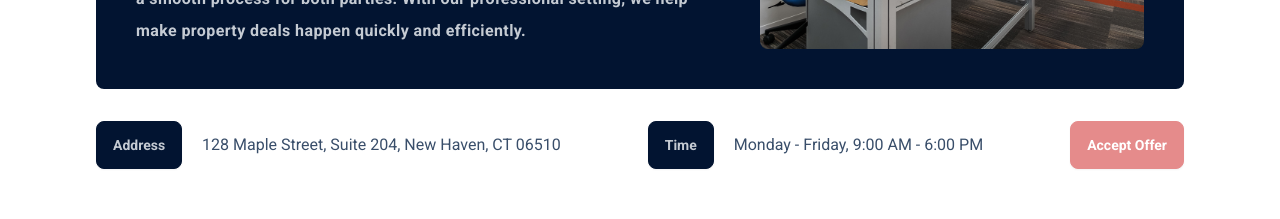
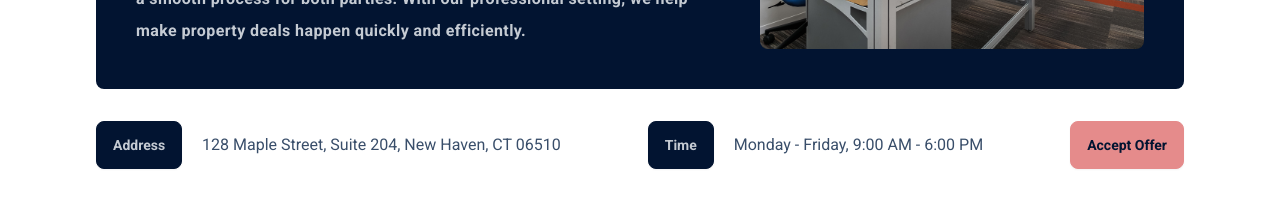
Before and after one commit to faroukq1/Just-Home, a React (Vite) app: page /payment/1 in a window 1280 px wide. Shown: the part 860-1079 px from the top of the page. Built offline with nearby package versions, Linux system fonts and the light colour scheme.

Commit message:
add toast

```diff
--- a/package.json
+++ b/package.json
@@ -19,7 +19,8 @@
     "react-blurhash": "^0.3.0",
     "react-dom": "^18.3.1",
     "react-icons": "^5.2.1",
-    "react-router-dom": "^6.24.1"
+    "react-router-dom": "^6.24.1",
+    "react-toastify": "^10.0.5"
   },
   "devDependencies": {
     "@types/axios": "^0.14.0",
--- a/src/App.tsx
+++ b/src/App.tsx
@@ -13,12 +13,14 @@ import {
   PropertyInfo,
 } from "./pages";
 import { Erorr } from "./component";
+import "react-toastify/dist/ReactToastify.css";
 
 // import loader
 import { ProfileLoader } from "./loaders/ProfileLoader";
 import { LandingLoader } from "./loaders/LandingLoader";
 import { BuyPropertyLoader } from "./loaders/BuyPropertyLoader";
 import { PropertyInformationLoader } from "./loaders/PropertyInformationLoader";
+import { ToastContainer } from "react-toastify";
 const router = createBrowserRouter([
   {
     path: "/",
@@ -83,7 +85,12 @@ const router = createBrowserRouter([
   },
 ]);
 const App = (): JSX.Element | null => {
-  return <RouterProvider router={router} />;
+  return (
+    <>
+      <RouterProvider router={router} />
+      <ToastContainer />
+    </>
+  );
 };
 
 export default App;
--- a/src/pages/Paymentpage.tsx
+++ b/src/pages/Paymentpage.tsx
@@ -1,7 +1,14 @@
 import { Notice } from "../component";
 import image from "../assets/decore2.png";
 import meeting from "../assets/meeting.jpg";
+import { toast } from "react-toastify";
+import { useNavigate } from "react-router-dom";
 const Paymentpage = () => {
+  const navigation = useNavigate();
+  const handleAccept = () => {
+    toast.success("Offer has been sended to the client");
+    navigation("/properties/1");
+  };
   return (
     <div className="py-20 min-h-screen align-element grid gap-8">
       <Notice
@@ -38,7 +45,9 @@ const Paymentpage = () => {
           <span className="btn btn-neutral mr-4">Time</span> Monday - Friday,
           9:00 AM - 6:00 PM
         </h3>
-        <button className="btn btn-error text-white">Accept Offer</button>
+        <button onClick={handleAccept} className="btn btn-error text-neutral">
+          Accept Offer
+        </button>
       </div>
     </div>
   );
```
Also changed, not shown: 1 other file (tests, documents, lock files or other folders).
